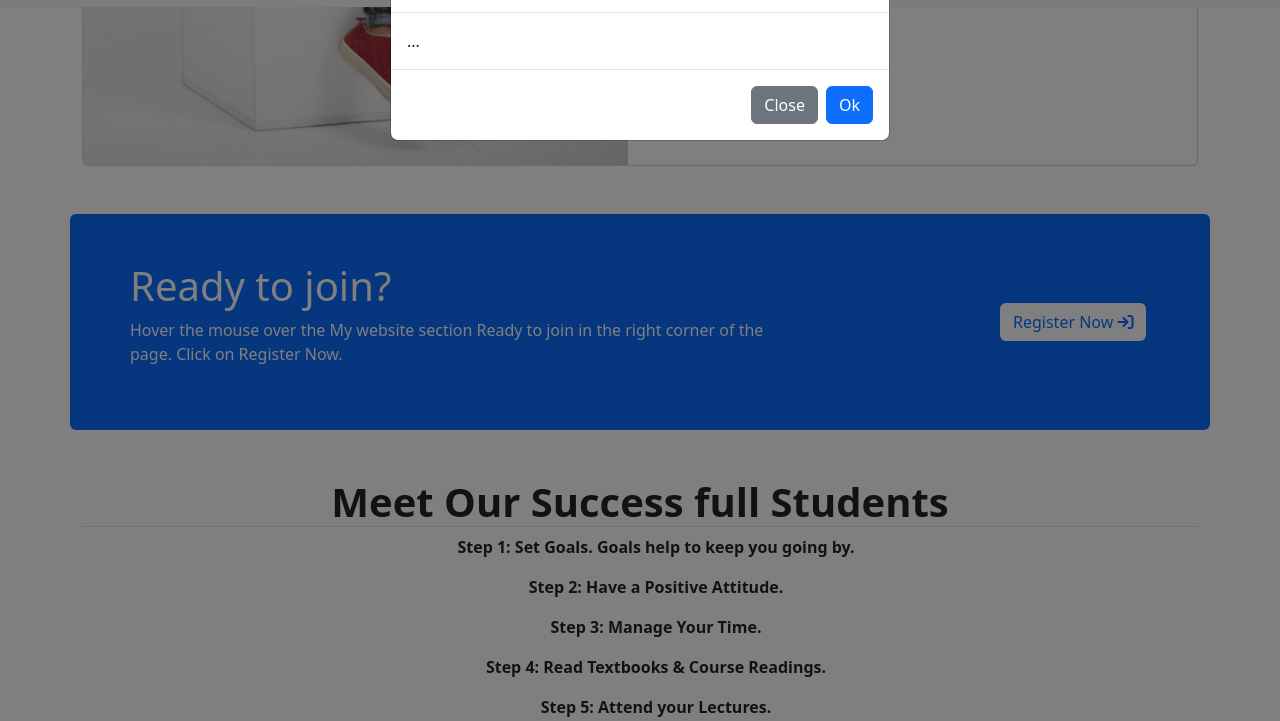
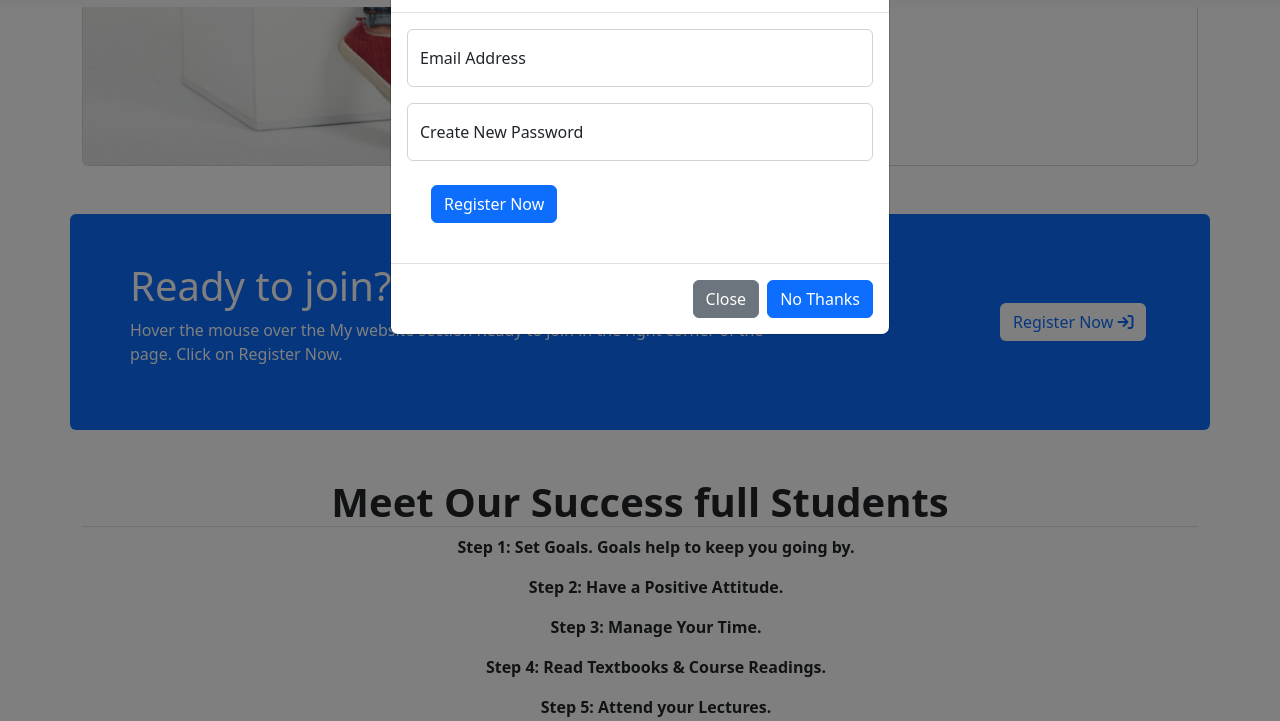
Before and after one commit to ikbal-mondal/Assignment_Three, a plain HTML site: page index.html in a window 1280 px wide. Both pictures are taken after a click on the button "Register Now". Shown: the part 2312-3033 px from the top of the page. Drawn offline with Linux system fonts and the light colour scheme.

Commit message:
fianal commit

```diff
--- a/index.html
+++ b/index.html
@@ -408,11 +408,19 @@
                 <button type="button" class="btn-close" data-bs-dismiss="modal" aria-label="Close"></button>
               </div>
               <div class="modal-body">
-                ...
+                <div class="form-floating mb-3">
+                  <input type="email" class="form-control" id="floatingInput" placeholder="name@example.com">
+                  <label for="floatingInput">Email Address</label>
+                </div>
+                <div class="form-floating">
+                  <input type="password" class="form-control" id="floatingPassword" placeholder="Password">
+                  <label for="floatingPassword">Create New Password</label>
+                </div>
+                <button class="btn btn-primary m-4"> Register Now </button>
               </div>
               <div class="modal-footer">
                 <button type="button" class="btn btn-secondary" data-bs-dismiss="modal">Close</button>
-                <button type="button" class="btn btn-primary">Ok</button>
+                <button type="button" class="btn btn-primary ">No Thanks</button>
               </div>
             </div>
           </div>
```
